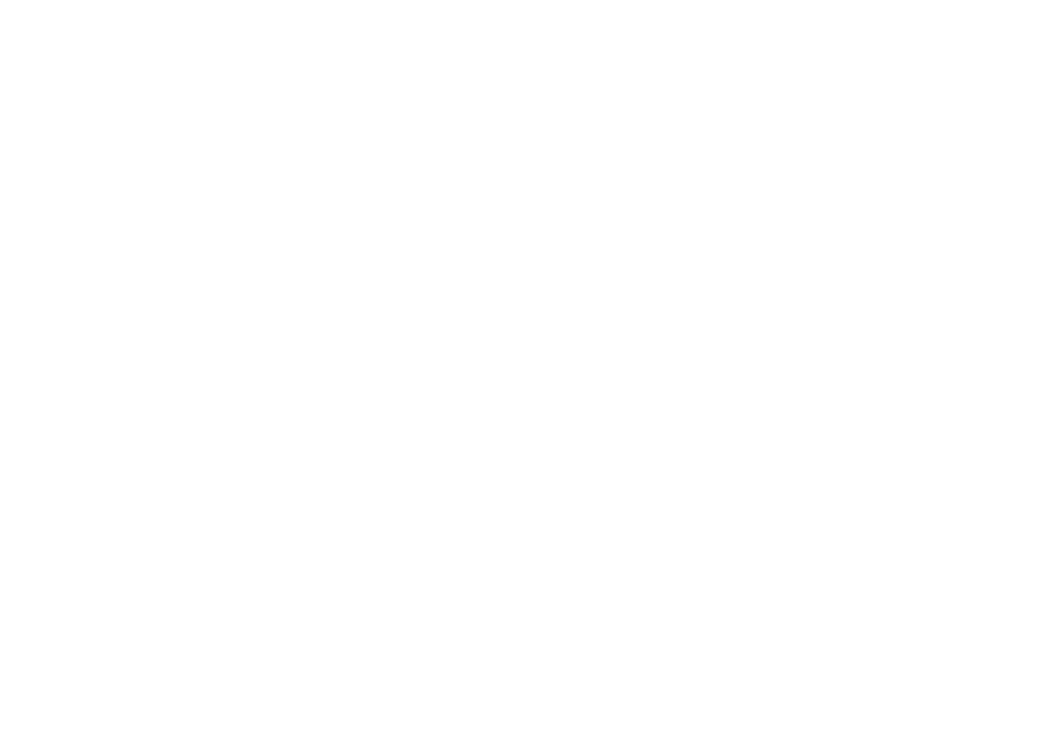
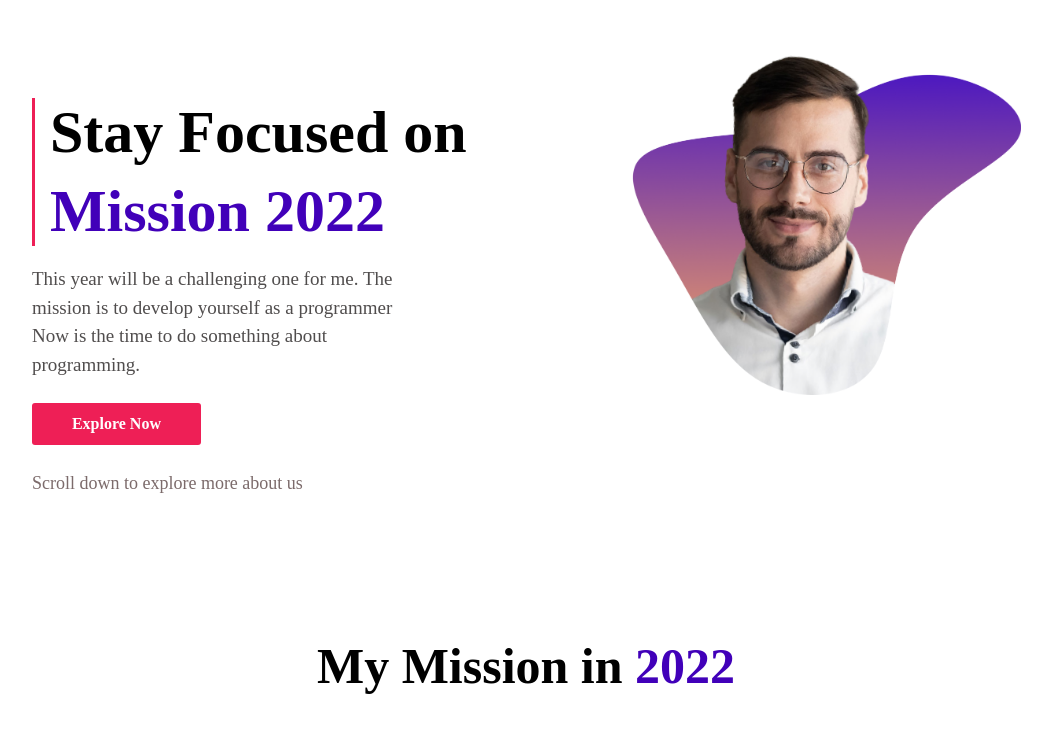
Before and after one commit to Tanvir1407/assignment-1, a plain HTML site: page index.html in a window 1280 px wide. Shown: the whole page, without its empty margins (114-1166 px from the left). Drawn offline with Linux system fonts and the light colour scheme.

Commit message:
first section

```diff
--- a/index.html
+++ b/index.html
@@ -4,9 +4,46 @@
     <meta charset="UTF-8">
     <meta http-equiv="X-UA-Compatible" content="IE=edge">
     <meta name="viewport" content="width=device-width, initial-scale=1.0">
+    <link rel="stylesheet" href="style.css">
+    <link rel="preconnect" href="https://fonts.googleapis.com">
+    <link rel="preconnect" href="https://fonts.gstatic.com" crossorigin>
+    <link href="https://fonts.googleapis.com/css2?family=Poppins&display=swap" rel="stylesheet">
+
     <title>Document</title>
 </head>
 <body>
+    <section>
+        <div class="mission-container">
+            <div class="mission-section-left">
+                <div class="header-div">
+                    <h1 id="first-header">Stay Focused on</h1>
+                    <h1 class="title-color">Mission 2022</h1>
+                </div>
+                <p>This year will be a challenging one for me. The mission is to develop yourself as a programmer Now is the time to do
+                something about programming.</p>
+                <a href="#">Explore Now</a>
+                <p class="last-text">Scroll down to explore more about us</p>
+
+            </div>
+            <div class="mission-section-right">
+                <img src="Images/persion/person-5.png" alt="myself" >
+            </div>
+        </div>
+    </section>
+    <!---------------------
+    --Mission section end--
+    ---------------------->
+    <section>
+        <div class="second-containar">
+            <h1>My Mission in <span class="title-color">2022</span></h1>
+            <div class="second-containar-card">
+                <div class="mission-card"></div>
+                <div class="vission-card"></div>
+                <div class="goals-card"></div>
+            </div>
+
+        </div>
+    </section>
 
 </body>
 </html>
--- a/style.css
+++ b/style.css
@@ -0,0 +1,61 @@
+/* body{
+    font-family: 'Poppins', sans-serif;
+} */
+.mission-container{
+    display: flex;
+    margin-left: 3%;
+    margin-right: 3%;
+}
+.mission-section-left, .mission-section-right {
+    width: 50%;
+}
+.mission-section-left{
+     margin:80px 100px;
+}
+.mission-section-left .header-div{
+    border-left: 3px solid#ee1f56;
+    padding-left: 5px;
+
+}
+
+.header-div h1 {
+    font-size: 60px;
+    margin: 10px;
+}
+.title-color{
+    color: #4100b9;
+
+}
+.mission-section-left p{
+    font-size: 19px;
+    padding-right: 100px;
+    line-height: 1.5;
+    color: #504d4d;
+}
+.mission-section-left a{
+    background-color: #ee1f56;
+    color: white;
+    text-decoration: none;
+    font-weight: 600;
+    padding: 12px 40px;
+    border-radius: 3px;
+    display: inline-block;
+    margin-top: 5px;
+    margin-bottom: 7px;
+
+}
+.mission-section-left .last-text{
+    font-size: 18px;
+    color: #7c6b6b;
+
+}
+/* mission-section-left-design-end */
+
+.mission-section-right img{
+    width: 80%;
+}
+/* mission-section-left-design-end */
+.second-containar h1{
+    text-align: center;
+    font-size: 50px;
+}
```
Also changed, not shown: Images/illustrators/illustrator-1.png (added), Images/illustrators/illustrator-2.png (added), Images/illustrators/illustrator-3.png (added), Images/persion/person-5.png (added), Images/pictures/coding.png (added), Images/shapes/shape-1.png (added), Images/shapes/shape-3.png (added), Images/shapes/shape-5.png (added), Images/shapes/shape-6.png (added), Images/shapes/shape-8.png (added), 5 other files.
